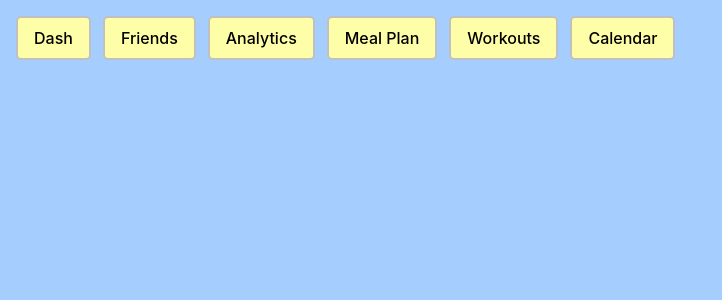
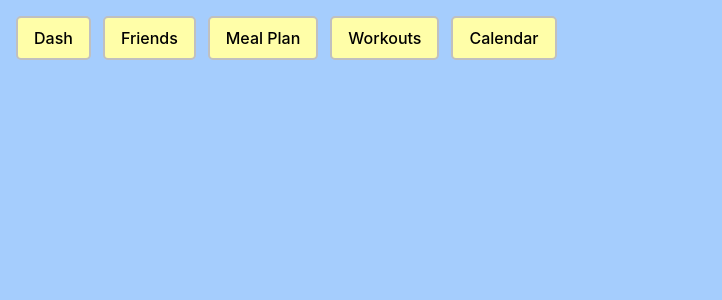
Before and after one commit to tyleryannes94/workout-buddy, a React (Vite) app in the folder frontend/: page /navbar in a window 1280 px wide. Shown: the top 300 px of the page, without its empty margins (0-722 px from the left). Built offline with nearby package versions, Linux system fonts and the light colour scheme.

Commit message:
commented out analytics

```diff
--- a/frontend/src/components/Navbar.jsx
+++ b/frontend/src/components/Navbar.jsx
@@ -9,13 +9,11 @@ const Navbar = () => {
           <Link to="/dashboard">Dash</Link>
         </li>
         <li>
-          {/* Assuming you will have a route for friends in the future */}
           <Link to="/friends">Friends</Link>
         </li>
-        <li>
-          {/* Assuming you will have a route for analytics in the future */}
+        {/* <li>      this will remain here for future development
           <Link to="/analytics">Analytics</Link>
-        </li>
+        </li> */}
         <li>
           <Link to="/meals">Meal Plan</Link>
         </li>
```
